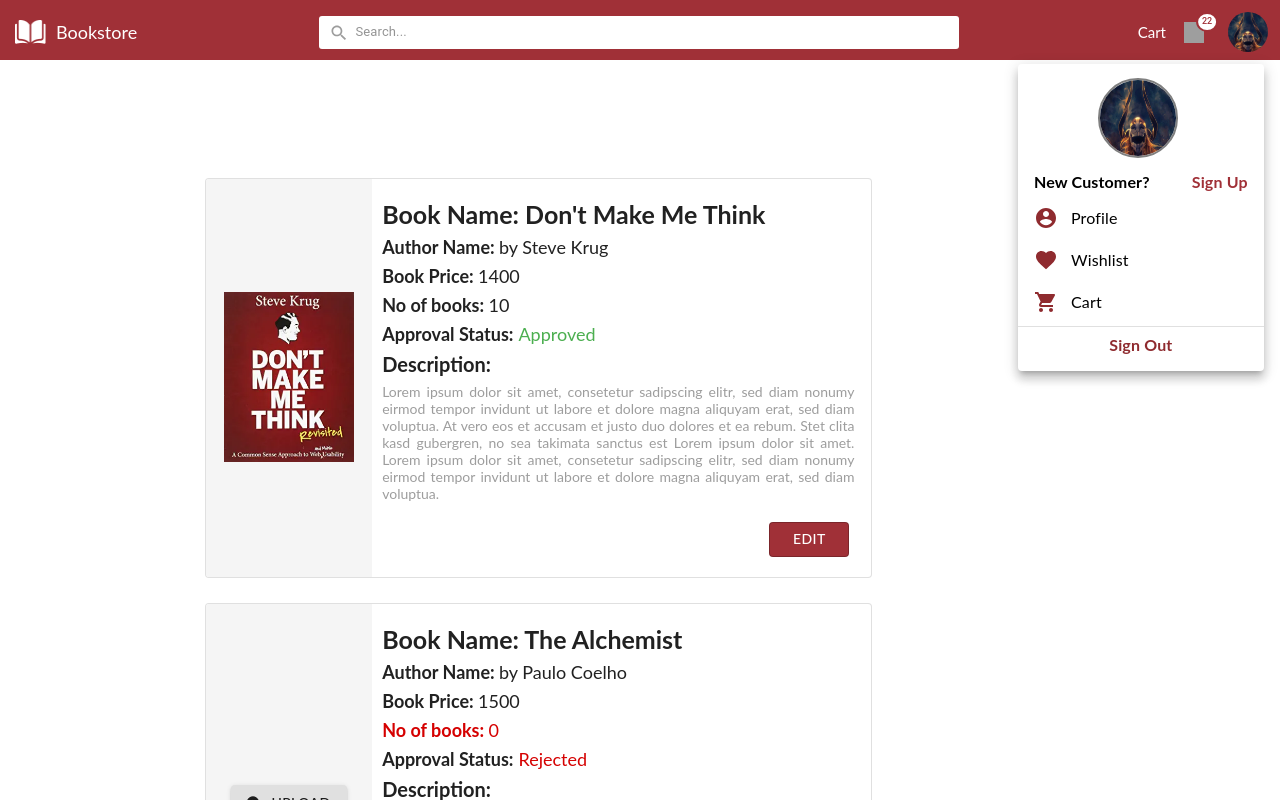
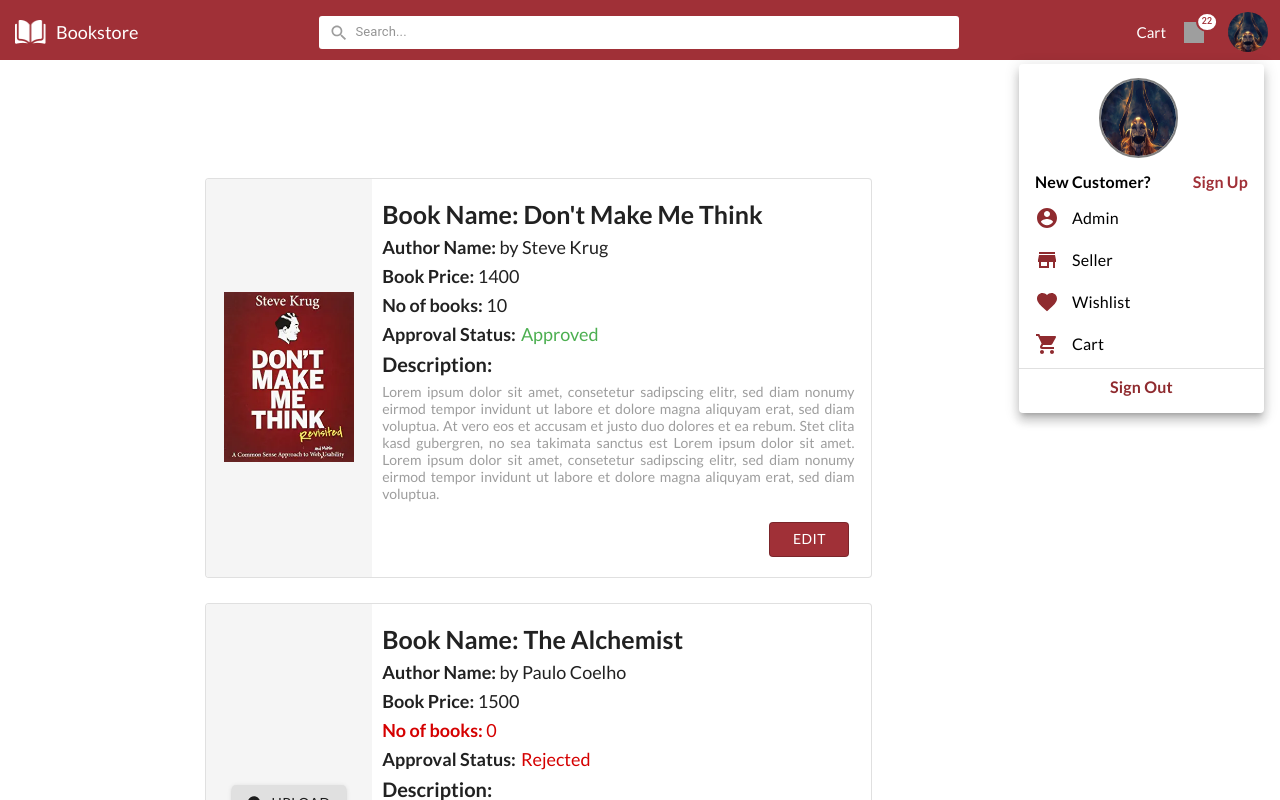
Before and after one commit to Lakshmikanth9036/My-Bookstore, a React app: page /bookstore/seller in a window 1280 px wide. Both pictures are taken after a click on the button 1248 px from the left and 32 px from the top of the page. Shown: the top 800 px of the page. Built offline with nearby package versions, Linux system fonts and the light colour scheme; grey boxes are pictures that could not be loaded.

Commit message:
Added admin and seller dashboard in menu

```diff
--- a/public/index.html
+++ b/public/index.html
@@ -24,8 +24,8 @@
       work correctly both with client-side routing and a non-root public URL.
       Learn how to configure a non-root public URL by running `npm run build`.
     -->
-    <!-- <link href="https://fonts.googleapis.com/icon?family=Material+Icons" rel="stylesheet">
-  <link href='https://fonts.googleapis.com/css?family=Lato:400,700' rel='stylesheet' type='text/css'> -->
+    <link href="https://fonts.googleapis.com/icon?family=Material+Icons" rel="stylesheet">
+  <link href='https://fonts.googleapis.com/css?family=Lato:400,700' rel='stylesheet' type='text/css'>
 <title>Boot Store</title>
   </head>
   <body>
--- a/src/components/NavBar.jsx
+++ b/src/components/NavBar.jsx
@@ -12,6 +12,7 @@ import AccountCircleIcon from "@material-ui/icons/AccountCircle";
 import FavoriteIcon from "@material-ui/icons/Favorite";
 // import ShopIcon from "@material-ui/icons/Shop";
 import ShoppingCartIcon from '@material-ui/icons/ShoppingCart';
+import StoreIcon from '@material-ui/icons/Store';
 
 const StyledBadge = withStyles((theme) => ({
     badge: {
@@ -54,6 +55,14 @@ class NavBar extends Component {
         else {
             this.props.history.push('/bookstore/user/cart');
         }
+    }
+
+    goToAdminDashboard = () => {
+        this.props.history.push('/bookstore/admin');
+    }
+
+    goToSellerDashboard = () => {
+        this.props.history.push('/bookstore/seller');
     }
 
     login = () => {
@@ -147,12 +156,20 @@ class NavBar extends Component {
                                         </a>
                                 </div>
                             </MenuItem>
-                            <MenuItem>
+                            <MenuItem onClick={this.goToAdminDashboard}>
                                 <div className={classes.AccountMenu}>
                                     <div className={classes.AccountIcon}>
                                         <AccountCircleIcon />
                                     </div>
-                                    <div className={classes.ProfileHeading}>Profile</div>
+                                    <div className={classes.ProfileHeading}>Admin</div>
+                                </div>
+                            </MenuItem>
+                            <MenuItem onClick={this.goToSellerDashboard}>
+                                <div className={classes.AccountMenu}>
+                                    <div className={classes.AccountIcon}>
+                                        <StoreIcon />
+                                    </div>
+                                    <div className={classes.ProfileHeading}>Seller</div>
                                 </div>
                             </MenuItem>
                             <MenuItem onClick={this.goToWishlist}>
```
